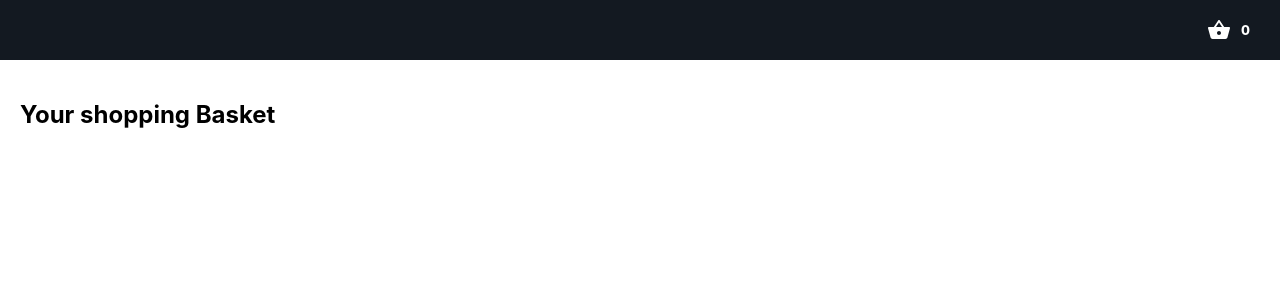
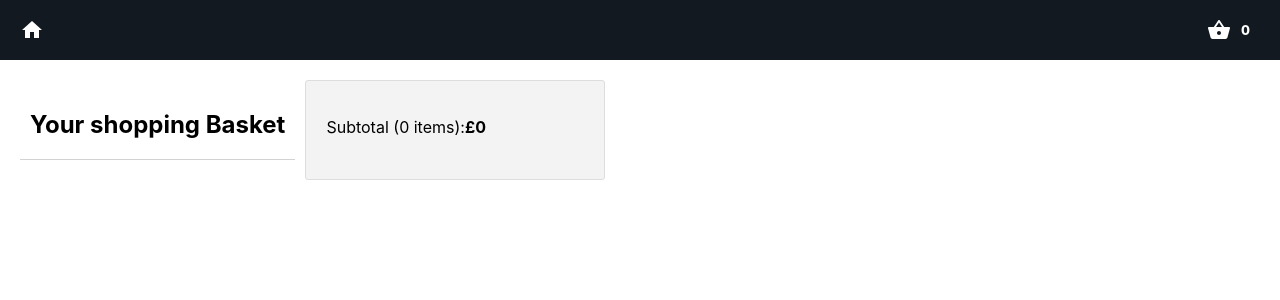
Before and after one commit to leonfiasco/bt-app, a Next.js app: page /checkout in a window 1280 px wide. Shown: the top 300 px of the page. Built offline with nearby package versions, Linux system fonts and the light colour scheme.

Commit message:
added home button to header and adeed subtotal component and now to continue styling checkout page

```diff
--- a/components/Header/Header.js
+++ b/components/Header/Header.js
@@ -1,5 +1,6 @@
 import Link from 'next/link';
 import ShoppingBasketIcon from '@material-ui/icons/ShoppingBasket';
+import HomeIcon from '@material-ui/icons/Home';
 import { useStateValue } from '../contextApi/StateProvider';
 import styles from './styles.module.scss';
 
@@ -8,7 +9,11 @@ const Header = () => {
 
 	return (
 		<div className={styles.header}>
-			<div className={styles.headerNav}>
+			<Link href={'/'}>
+				<a className={styles.headerOptionHome}>
+					<HomeIcon />
+				</a>
+			</Link>
 			<Link href={'/checkout'}>
 				<a className={styles.headerOptionBasket}>
 					<ShoppingBasketIcon />
@@ -20,7 +25,7 @@ const Header = () => {
 				</a>
 			</Link>
 		</div>
-		</div>
+		// </div>
 	);
 };
 
--- a/components/Header/styles.module.scss
+++ b/components/Header/styles.module.scss
@@ -2,30 +2,28 @@
 	height: 60px;
 	display: flex;
 	align-items: center;
-	justify-content: end;
+	justify-content: space-between;
 	background-color: #131921;
 	position: sticky;
 	top: 0;
 	z-index: 100;
 }
 
-.headerNav {
+.headerOptionHome {
 	display: flex;
-	justify-content: space-evenly;
+	align-items: center;
+	color: white;
+	cursor: pointer;
+	padding-left: 20px;
 }
 
-.headerOption {
-	display: flex;
-	flex-direction: column;
-	margin-left: 10px;
-	margin-right: 10px;
-	color: #fff;
-}
-
-//  .header_optionLineOne {
-//     display: flex;
-//     font-size: 10px;
-//  }
+// .headerOption {
+// 	display: flex;
+// 	flex-direction: column;
+// 	margin-left: 10px;
+// 	margin-right: 10px;
+// 	color: #fff;
+// }
 
 .headerOptionBasket {
 	display: flex;
--- a/components/Product/Product.js
+++ b/components/Product/Product.js
@@ -3,8 +3,7 @@ import { useStateValue } from '../contextApi/StateProvider';
 import styles from './styles.module.scss';
 
 function Product({ id, title, image, price, discount = 0 }) {
-	const [{ basket }, dispatch] = useStateValue();
-	console.log(basket);
+	const [{ _ }, dispatch] = useStateValue();
 
 	const addToBasket = () => {
 		//dispatching item to the data layer
--- /dev/null
+++ b/components/SubTotal/SubTotal.js
@@ -0,0 +1,31 @@
+import CurrencyFormat from 'react-currency-format';
+import { useStateValue } from '../contextApi/StateProvider';
+import { getBasketTotal } from '../contextApi/reducer';
+
+import styles from './styles.module.scss';
+
+const SubTotal = () => {
+	const [{ basket }, _] = useStateValue();
+	return (
+		<div className={styles.subtotal}>
+			<CurrencyFormat
+				renderText={(value) => (
+					<>
+						{console.log(value)}
+						<p>
+							Subtotal ({basket.length} items):
+							<strong>{value}</strong>
+						</p>
+					</>
+				)}
+				decimalScale={2}
+				value={getBasketTotal(basket)}
+				displayType={'text'}
+				thousandSeparator={true}
+				prefix={'£'}
+			/>
+		</div>
+	);
+};
+
+export default SubTotal;
--- /dev/null
+++ b/components/SubTotal/styles.module.scss
@@ -0,0 +1,22 @@
+.subtotal {
+	display: flex;
+	flex-direction: column;
+	justify-content: space-between;
+	width: 300px;
+	height: 100px;
+	padding: 20px;
+	background-color: #f3f3f3;
+	border: 1px solid #dddddd;
+	border-radius: 3px;
+}
+
+// .subtotal button {
+//     background: #f0c14b;
+//     border-radius: 2px;
+//     width: 100%;
+//     height: 30px;
+//     border: 1px solid;
+//     margin-top: 10px;
+//     border-color: #a88734 #9c7e31 #846a29;
+//     color: #111
+// }
--- a/package.json
+++ b/package.json
@@ -14,7 +14,8 @@
 		"react-dom": "18.2.0",
 		"sass": "^1.52.3",
 		"@material-ui/core": "^4.11.3",
-		"@material-ui/icons": "^4.11.2"
+		"@material-ui/icons": "^4.11.2",
+		"react-currency-format": "^1.0.0"
 	},
 	"devDependencies": {
 		"eslint": "8.17.0",
--- a/pages/checkout.js
+++ b/pages/checkout.js
@@ -1,6 +1,6 @@
 import React from 'react';
-// import Subtotal from './Subtotal';
-// import CheckoutProduct from './CheckoutProduct';
+import SubTotal from '../components/SubTotal/SubTotal';
+import CheckoutProduct from '../components/CheckoutProduct/CheckoutProduct';
 import { useStateValue } from '../components/contextApi/StateProvider';
 
 import styles from './checkout/styles.module.scss';
@@ -9,11 +9,20 @@ function Checkout() {
 	const [{ basket, _ }] = useStateValue();
 	return (
 		<div className={styles.checkout}>
-			<h2 className={styles.checkout_title}>Your shopping Basket</h2>
-
-			{/* <div className='checkout_right'>
-				<Subtotal />
-			</div> */}
+			<h2 className={styles.checkoutTitle}>Your shopping Basket</h2>
+			{basket.map((item, i) => (
+				<CheckoutProduct
+					key={i}
+					id={item.id}
+					title={item.title}
+					image={item.image}
+					price={item.price}
+					discount={item.discount}
+				/>
+			))}
+			<div className={styles.checkoutRight}>
+				<SubTotal />
+			</div>
 		</div>
 	);
 }
```
Also changed, not shown: 1 other file (tests, documents, lock files or other folders). Lines whose indentation alone changed are shown as unchanged.
